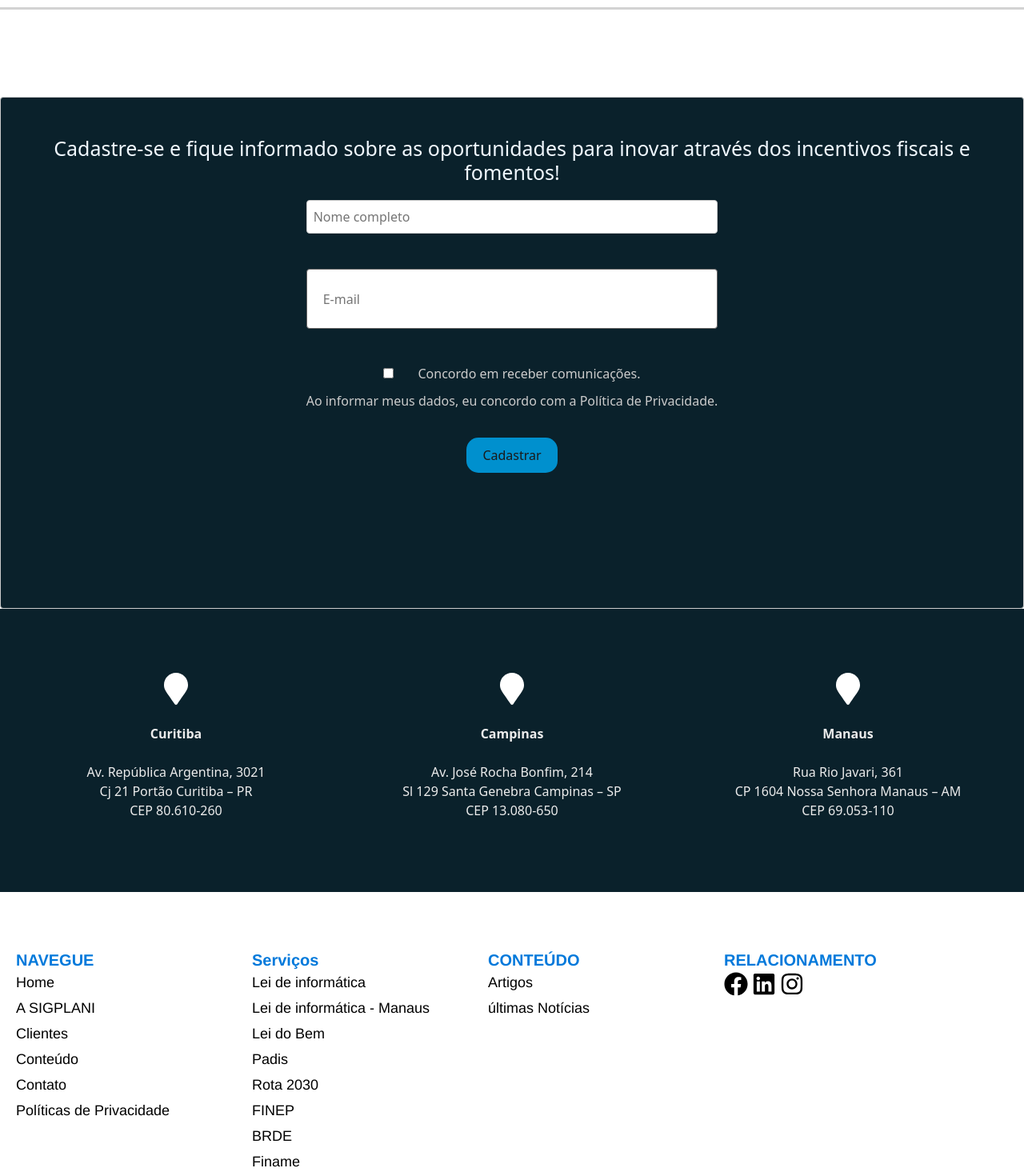
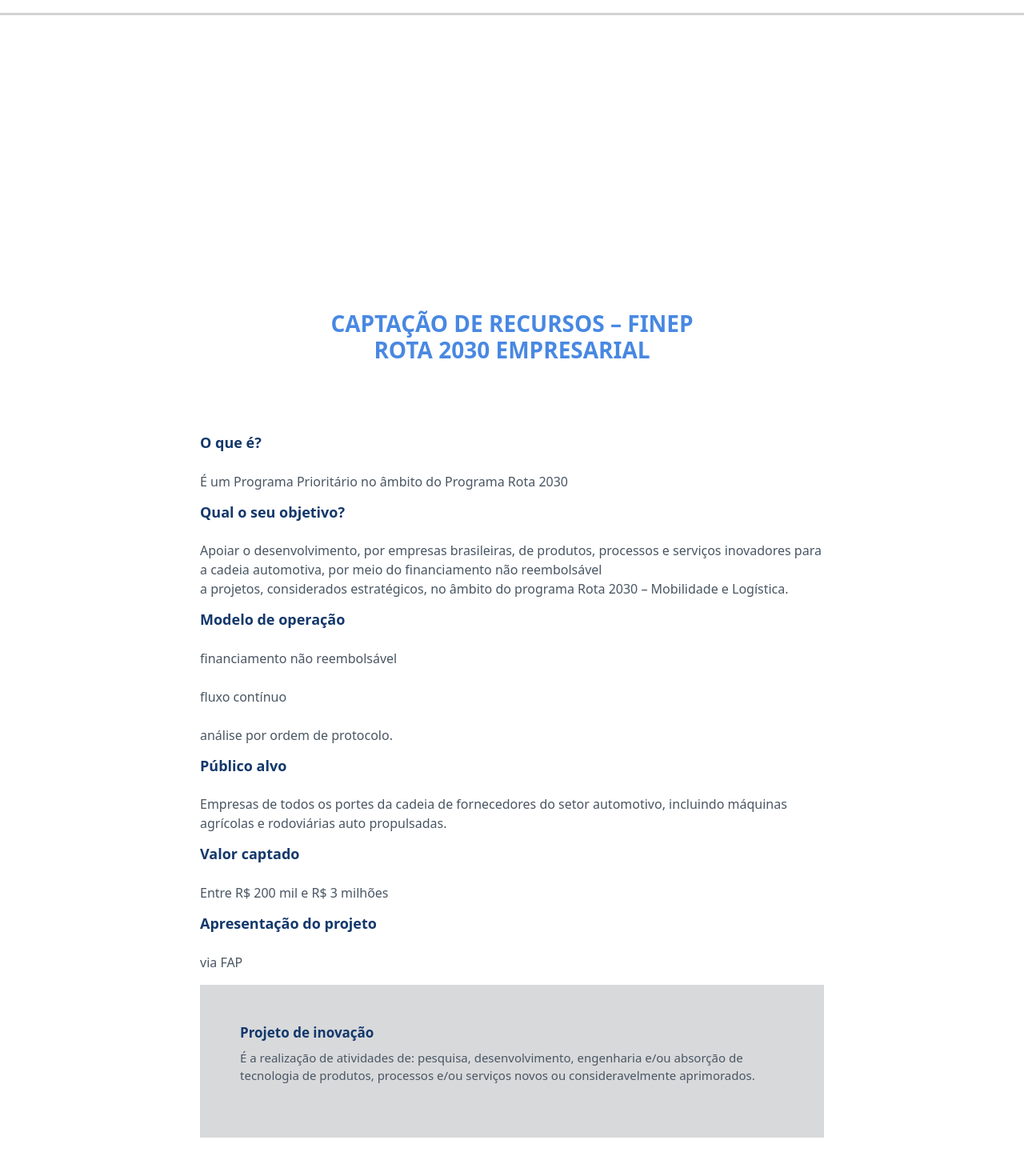
Before and after one commit to Marcos-Gabriell/Projeto-web-react, a React (Create React App) app: page /finep in a window 1280 px wide. Shown: the part 1120-2590 px from the top of the page at 80% size. Built offline with nearby package versions, Linux system fonts and the light colour scheme.

Commit message:
finalziando e testando pagina finep

```diff
--- a/src/leidainformatica.css
+++ b/src/leidainformatica.css
@@ -95,13 +95,13 @@
 }
 
 .texxt-containerr1 h2 {
-  font-size: 12px;
+  font-size: 18px;
   font-weight: bold;
   color: #226cd3;
   margin-bottom: 30px;
 }
 .texxt-containerr1 p {
-  font-size: 12px;
+  font-size: 14px;
   color: rgb(73, 86, 99);
 }
 
@@ -156,10 +156,20 @@
     margin-top: 30px;
   }
 
+  .coontainerr1 h1 {
+    font-size: 16px;
+  }
   .infoo-imagee3 {
     padding: 30px;
     width: 75%;
     height: auto;
     margin-top: 20px;
   }
+  .texxt-containerr1 h2 {
+    font-size: 12px;
+  }
+  .texxt-containerr1 p {
+    font-size: 12px;
+  }
+
 }
--- a/src/paginafinep.css
+++ b/src/paginafinep.css
@@ -7,9 +7,9 @@
     padding: 50px;
   }
   .coontainerr-4 h1 {
-    font-size: 22px;
+    font-size: 28px;
     font-weight: bold;
-    color: #0d1e36;
+    color: #4888e2;
     margin-bottom: 30px;
     text-align: center; /* Centraliza horizontalmente o texto */
     display: flex;
@@ -76,3 +76,100 @@
       font-size: 12px;
     }
   }
+
+  .coontainerr-5 {
+    display: flex;
+    flex-direction: column;
+    align-items: left;
+    justify-content: left;
+    text-align: left;
+    padding: 250px;
+  }
+
+  .coontainerr-5 h1 {
+    font-size: 28px;
+    font-weight: bold;
+    color: #4888e2;
+    margin-bottom: 30px;
+    text-align: center; /* Centraliza horizontalmente o texto */
+    display: flex;
+    justify-content: center;
+    align-items: center;
+  }
+
+  .texxt-containerr-5 h2 {
+    font-size: 18px;
+    font-weight: bold;
+    color: #13386b;
+    margin-bottom: 25px;
+  }
+
+  .texxt-containerr-5 p {
+    font-size: 16px;
+    color: rgb(73, 86, 99);
+  }
+
+  .imagee-containerr-5 {
+    display: flex;
+    flex-wrap: wrap;
+    align-items: left;
+    justify-content: center;
+    background-color: #fff;
+    width: 100vw;
+    margin-top: -30px;
+  }
+
+  .imagee-containerr-5 img {
+    max-width: 45%;
+    height: auto;
+  }
+
+  .texxt-containerr-6 {
+    padding: 50px;
+    background-color: #d8d9db;
+  }
+
+  .texxt-containerr-6 h2 {
+    color: #13386b;
+    font-weight: bold;
+    margin-bottom: 10px;
+    font-size: 17px;
+  }
+
+  .texxt-containerr-6 p {
+    font-size: 15px;
+    color: rgb(73, 86, 99);
+  }
+
+  /* Estilos para telas menores */
+  @media (max-width: 768px) {
+    .coontainerr-5 {
+      padding: 100px;
+    }
+
+    .imagee-containerr-5 img {
+      max-width: 55%;
+    }
+    .coontainerr-5 h1 {
+      font-size: 25px;
+    }
+
+    .coontainerr-5 {
+      padding: 50px;
+    }
+
+    .texxt-containerr-5 h2 {
+      font-size: 15px;
+    }
+
+    .texxt-containerr-6 {
+      padding: 30px;
+    }
+
+    .texxt-containerr-6 h2 {
+      font-size: 12px;
+    }
+    .texxt-containerr-6 p {
+      font-size: 12px;
+    }
+  }
--- a/src/paginafinep.js
+++ b/src/paginafinep.js
@@ -5,7 +5,7 @@ import End from './End';
 import SeparatorLine from './SeparatorLine';
 import Myrodape from './Myrodape';
 import logoImg from './img/imgfinep.png';
-//import logoImg1 from './img/imgleidobem2.png';
+import logoImg1 from './img/img2finep.png';
 
 function paginafinep() {
   return (
@@ -47,6 +47,46 @@ function paginafinep() {
       </div>
 
       <SeparatorLine />
+
+      <div className="coontainerr-5">
+             <h1>CAPTAÇÃO DE RECURSOS – FINEP <br/>
+              ROTA 2030 EMPRESARIAL</h1><br/><br/>
+            <div className="texxt-containerr-5">
+            <h2>O que é?</h2>
+            <p>É um Programa Prioritário no âmbito do Programa Rota 2030</p>
+        </div>
+        <div className="texxt-containerr-5">
+            <h2>Qual o seu objetivo?</h2>
+            <p>Apoiar o desenvolvimento, por empresas brasileiras, de produtos, processos e serviços inovadores para a cadeia automotiva, por meio do financiamento não reembolsável <br/>
+            a projetos, considerados estratégicos, no âmbito do programa Rota 2030 – Mobilidade e Logística.</p>
+        </div>
+        <div className="texxt-containerr-5">
+            <h2>Modelo de operação</h2>
+            <p>financiamento não reembolsável<br/><br/>
+             fluxo contínuo<br/><br/>
+             análise por ordem de protocolo.</p>
+        </div>
+        <div className="texxt-containerr-5">
+            <h2>Público alvo</h2>
+            <p>Empresas de todos os portes da cadeia de fornecedores do setor automotivo, incluindo máquinas agrícolas e rodoviárias auto propulsadas.</p>
+        </div>
+        <div className="texxt-containerr-5">
+            <h2>Valor captado</h2>
+            <p>Entre R$ 200 mil e R$ 3 milhões</p>
+        </div>
+        <div className="texxt-containerr-5">
+            <h2>Apresentação do projeto</h2>
+            <p>via FAP</p>
+        </div>
+        <div className="texxt-containerr-6">
+            <h2>Projeto de inovação</h2>
+            <p>É a realização de atividades de: pesquisa, desenvolvimento, engenharia e/ou absorção de tecnologia de produtos, processos e/ou serviços novos ou consideravelmente
+            aprimorados.</p>
+        </div>
+      </div>
+         <div className="imagee-containerr-5">
+         <img src={logoImg1} alt="Imagem" />
+        </div>
       <MyCadastro />
       <End />
       <Myrodape />
--- a/src/paginainformanus.css
+++ b/src/paginainformanus.css
@@ -76,13 +76,13 @@
 }
 
 .texxt-containerr2 h2 {
-  font-size: 12px;
+  font-size: 18px;
   font-weight: bold;
   color: #1e7cff;
   margin-bottom: 30px;
 }
 .texxt-containerr2 p {
-  font-size: 12px;
+  font-size: 15px;
   color: rgb(73, 86, 99);
 }
 
@@ -116,6 +116,13 @@
     margin-top: 30px;
   }
   .coontainerr2 h1 {
-    font-size: 25px;
+    font-size: 15px;
   }
+  .texxt-containerr2 p {
+    font-size: 12px;
+  }
+  .texxt-containerr2 h2 {
+    font-size: 12px;
+  }
+
 }
--- a/src/paginaleidobem.css
+++ b/src/paginaleidobem.css
@@ -133,7 +133,7 @@
   }
 
   .coontainerr3 h1 {
-    font-size: 25px;
+    font-size: 20\px;
   }
 
   .texxt-containerr3 h2 {
--- a/src/paginapadis.css
+++ b/src/paginapadis.css
@@ -130,7 +130,7 @@
       margin-top: 30px;
     }
     .coontainerr-2 h1 {
-      font-size: 25px;
+      font-size: 15px;
     }
     .coontainerr-2 {
         padding: 50px; /* Ajuste o valor desejado para dispositivos de tela menor */
```
Also changed, not shown: src/img/img2finep.png (added).
